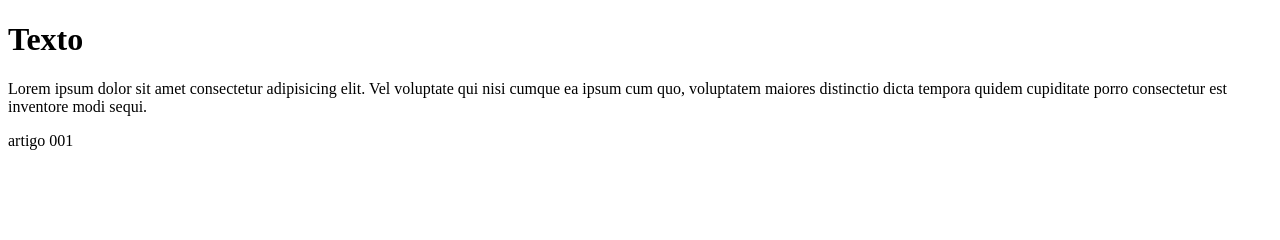
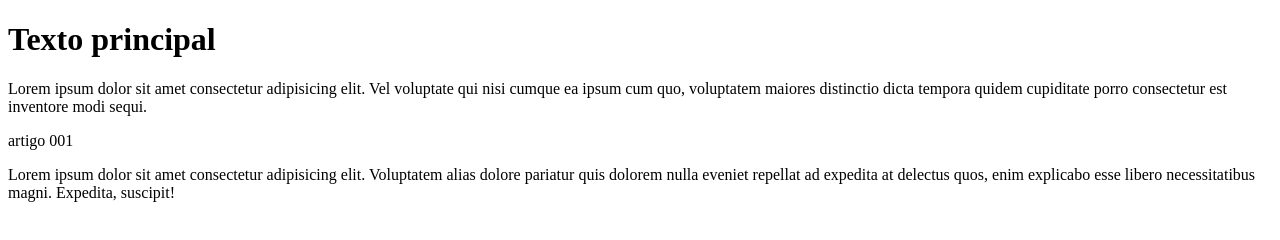
Before and after one commit to guilhermeiani/Ola-Mundo, a plain HTML site: page site-exemplo/index.html in a window 1280 px wide. Drawn offline with Linux system fonts and the light colour scheme.

Commit message:
criando o conteúdo

```diff
--- a/site-exemplo/index.html
+++ b/site-exemplo/index.html
@@ -7,12 +7,13 @@
     <title>Página inicial</title>
 </head>
 <body>
-    <h1>Texto
+    <h1>Texto principal
     </h1>
     <p>Lorem ipsum dolor sit amet consectetur adipisicing elit. Vel voluptate qui nisi cumque ea ipsum cum quo, voluptatem maiores distinctio dicta tempora quidem cupiditate porro consectetur est inventore modi sequi.</p>
     <article>
         artigo 001
     </article>
+    <p>Lorem ipsum dolor sit amet consectetur adipisicing elit. Voluptatem alias dolore pariatur quis dolorem nulla eveniet repellat ad expedita at delectus quos, enim explicabo esse libero necessitatibus magni. Expedita, suscipit!</p>
 
 
 
```
